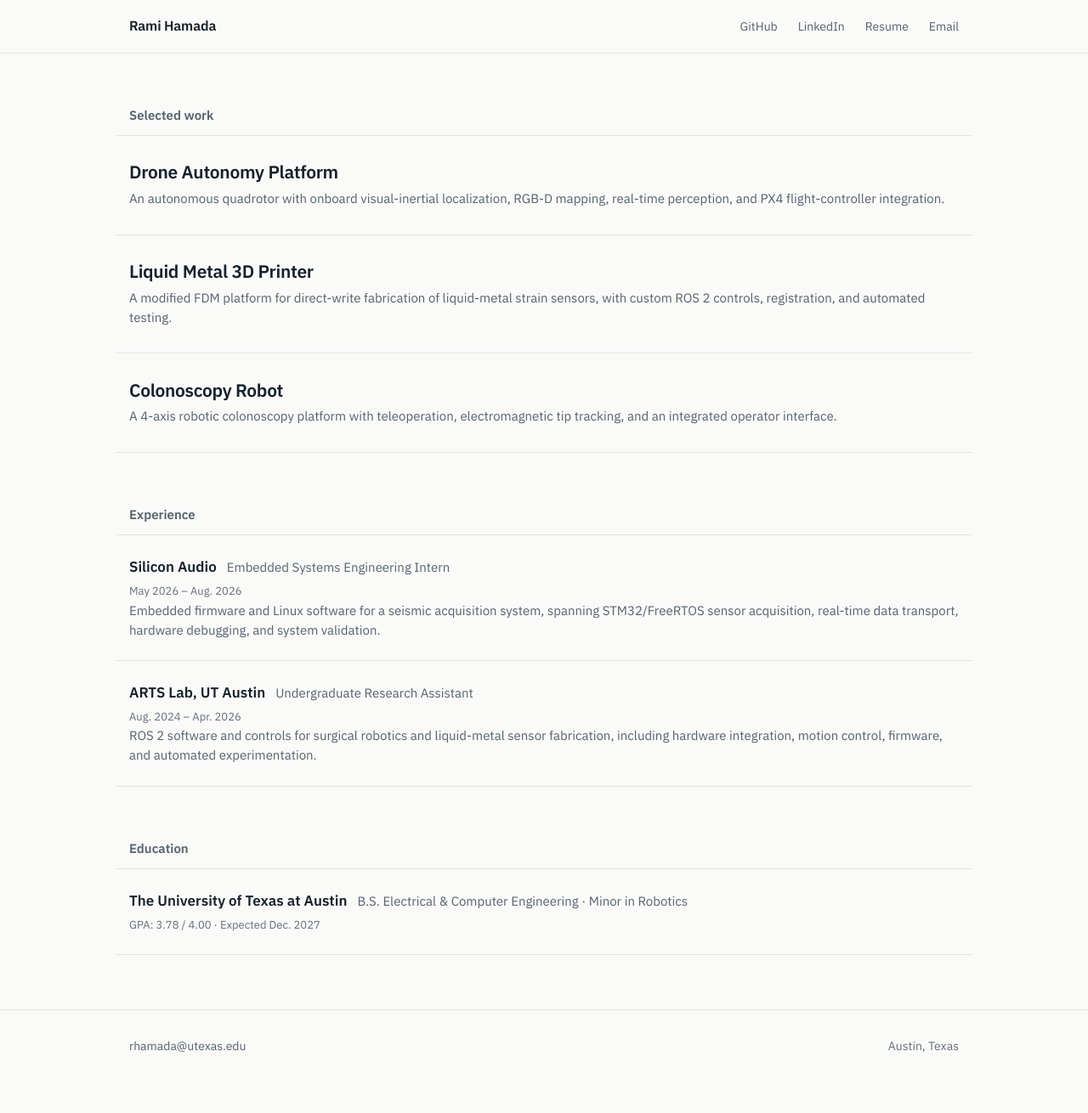
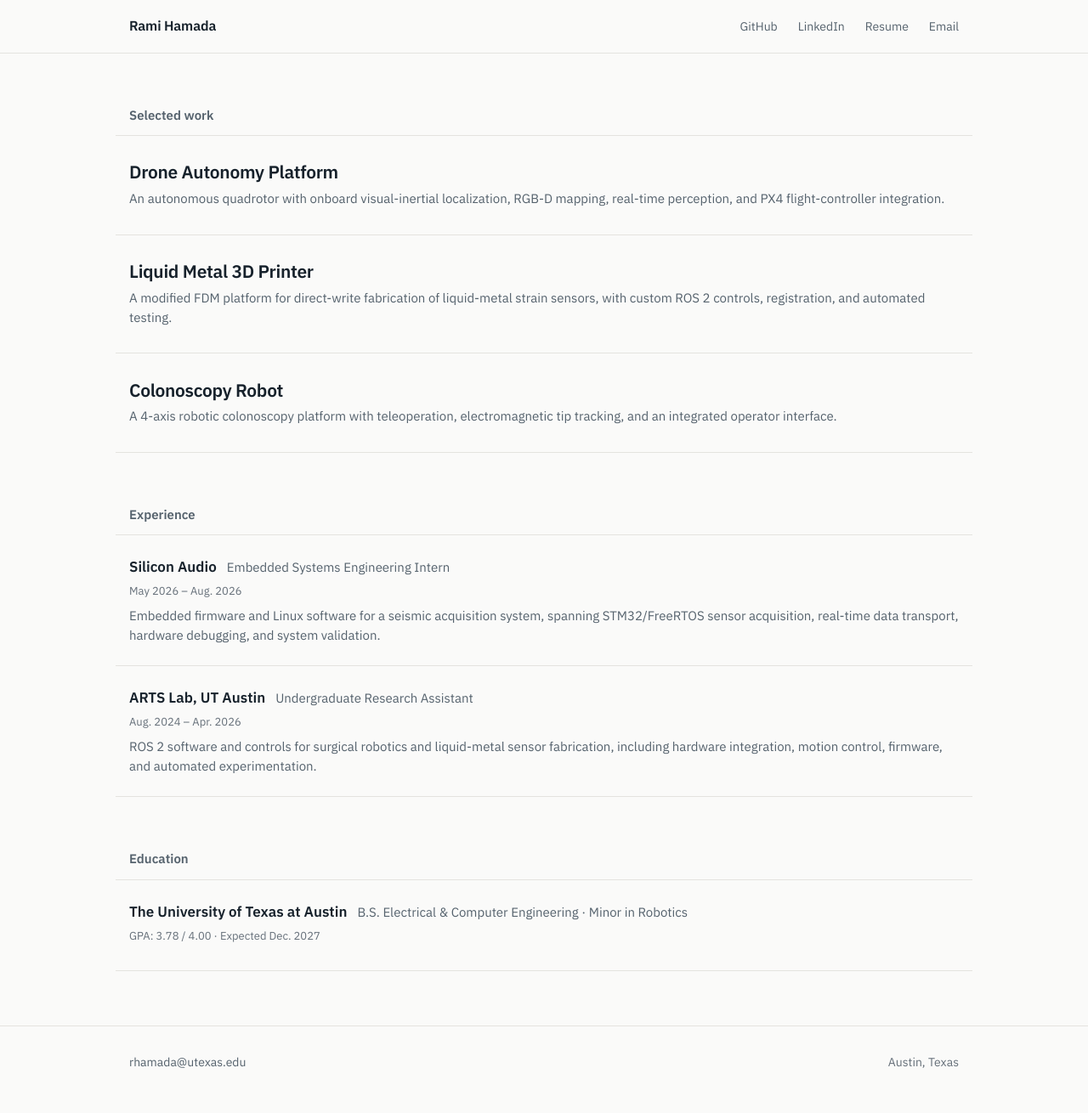
Before and after one commit to ramihmda/ramihamada-portfolio, a Jekyll site: the page built from index.md, in a window 1280 px wide. Shown: the whole page at 85% size. Built offline with Jekyll 4.4.1, drawn with Linux system fonts in a browser that asks for light colours.

Commit message:
Update main.scss

```diff
--- a/assets/css/main.scss
+++ b/assets/css/main.scss
@@ -257,7 +257,7 @@ button:focus-visible {
 }
 
 .rolelist__period {
-  margin-top: 0.35rem;
+  margin: 0.2rem 0 0.4rem;
   color: var(--ink-soft);
   font-size: 0.8125rem;
 }
```
